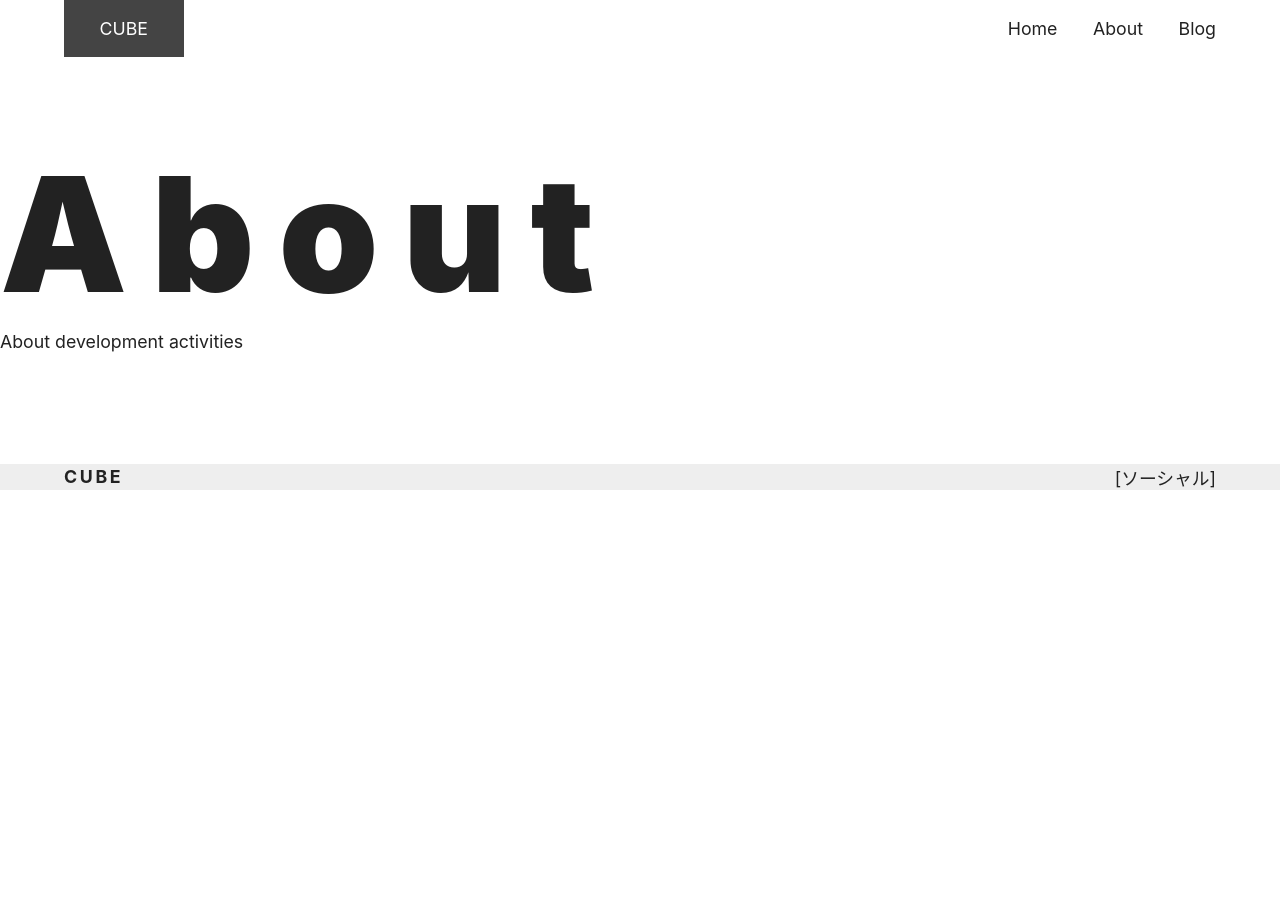
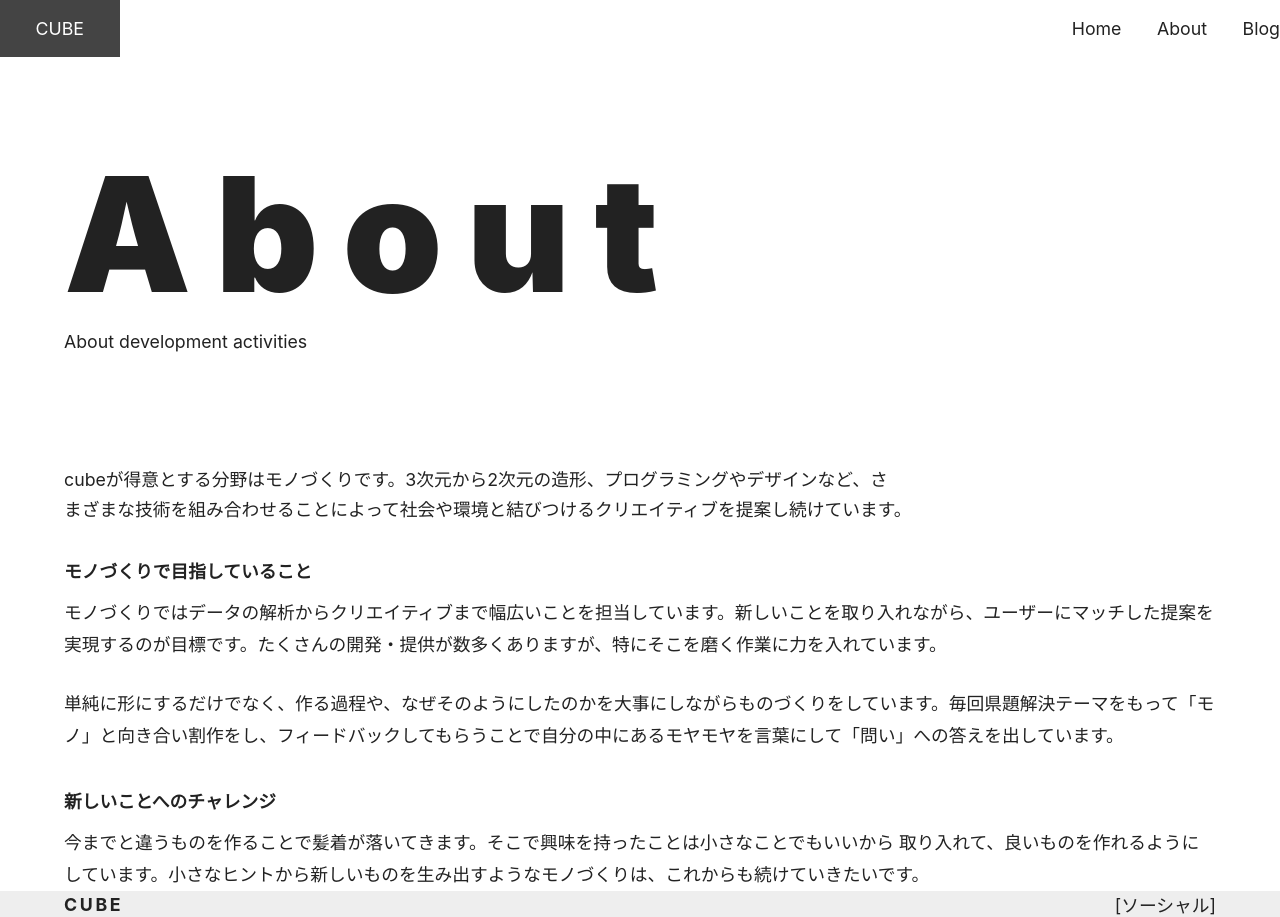
Before and after one commit to yoshipon-tech/practice-next-react, a Next.js app: page /about in a window 1280 px wide. Before the commit the page ends 800 px from the top, so only its background shows below. Built offline with nearby package versions, Linux system fonts and the light colour scheme.

Commit message:
add: ~p124

```diff
--- a/components/Container.tsx
+++ b/components/Container.tsx
@@ -1,5 +1,9 @@
 import cssModule from "src/styles/container.module.css";
 
-export default function Container({ children }) {
-  return <div className={cssModule.default}>{children}</div>;
+export default function Container({ children, large = false }) {
+  return (
+    <div className={large ? cssModule.large : cssModule.default}>
+      {children}
+    </div>
+  );
 }
--- a/components/Header.tsx
+++ b/components/Header.tsx
@@ -6,7 +6,7 @@ import cssModule from "src/styles/header.module.css";
 export default function Header() {
   return (
     <header>
-      <Container>
+      <Container large>
         <div className={cssModule.flexContainer}>
           <Logo boxOn />
           <Nav />
--- /dev/null
+++ b/components/PostBody.tsx
@@ -0,0 +1,5 @@
+import cssModule from "src/styles/PostBody.module.css";
+
+export default function PostBody({ children }) {
+  return <div className={cssModule.stack}>{children}</div>;
+}
--- a/src/pages/about.tsx
+++ b/src/pages/about.tsx
@@ -1,5 +1,29 @@
+import Container from "components/Container";
 import Hero from "components/Hero";
+import PostBody from "components/PostBody";
 
-export default function Home() {
-  return <Hero title="About" subtitle="About development activities" />;
+export default function About() {
+  return (
+    <Container>
+      <Hero title="About" subtitle="About development activities" />
+      <PostBody>
+        <p>
+          cubeが得意とする分野はモノづくりです。3次元から2次元の造形、プログラミングやデザインなど、さ
+        </p>
+        まざまな技術を組み合わせることによって社会や環境と結びつけるクリエイティブを提案し続けています。
+        <h2> モノづくりで目指していること</h2>
+        <p>
+          モノづくりではデータの解析からクリエイティブまで幅広いことを担当しています。新しいことを取り入れながら、ユーザーにマッチした提案を実現するのが目標です。たくさんの開発・提供が数多くありますが、特にそこを磨く作業に力を入れています。
+        </p>
+        <p>
+          単純に形にするだけでなく、作る過程や、なぜそのようにしたのかを大事にしながらものづくりをしています。毎回県題解決テーマをもって「モノ」と向き合い割作をし、フィードバックしてもらうことで自分の中にあるモヤモヤを言葉にして「問い」への答えを出しています。
+        </p>
+        <h3> 新しいことへのチャレンジ</h3>
+        <p>
+          今までと違うものを作ることで髪着が落いてきます。そこで興味を持ったことは小さなことでもいいから
+          取り入れて、良いものを作れるようにしています。小さなヒントから新しいものを生み出すようなモノづくりは、これからも続けていきたいです。
+        </p>
+      </PostBody>
+    </Container>
+  );
 }
--- a/src/styles/container.module.css
+++ b/src/styles/container.module.css
@@ -3,3 +3,8 @@
   max-width: 1152px;
   margin: 0 auto;
 }
+
+.large {
+  compose: default;
+  max-width: 1280px;
+}
--- /dev/null
+++ b/src/styles/postBody.module.css
@@ -0,0 +1,22 @@
+.stack > * + * {
+  margin-top: var(--stack-space, 1.5em);
+}
+
+.stack h2,
+.stack h3 {
+  --stack-space: 2em;
+}
+
+.stack h2 + *,
+.stack h3 + * {
+  --stack-space: 0.8em;
+}
+
+.stack p {
+  line-height: 1.8;
+}
+
+.stack ul {
+  padding: revert;
+  list-style: revert;
+}
```
Also changed, not shown: src/pages/blog/index.tsx (+6 -1 lines), src/pages/index.tsx (+6 -1 lines).
